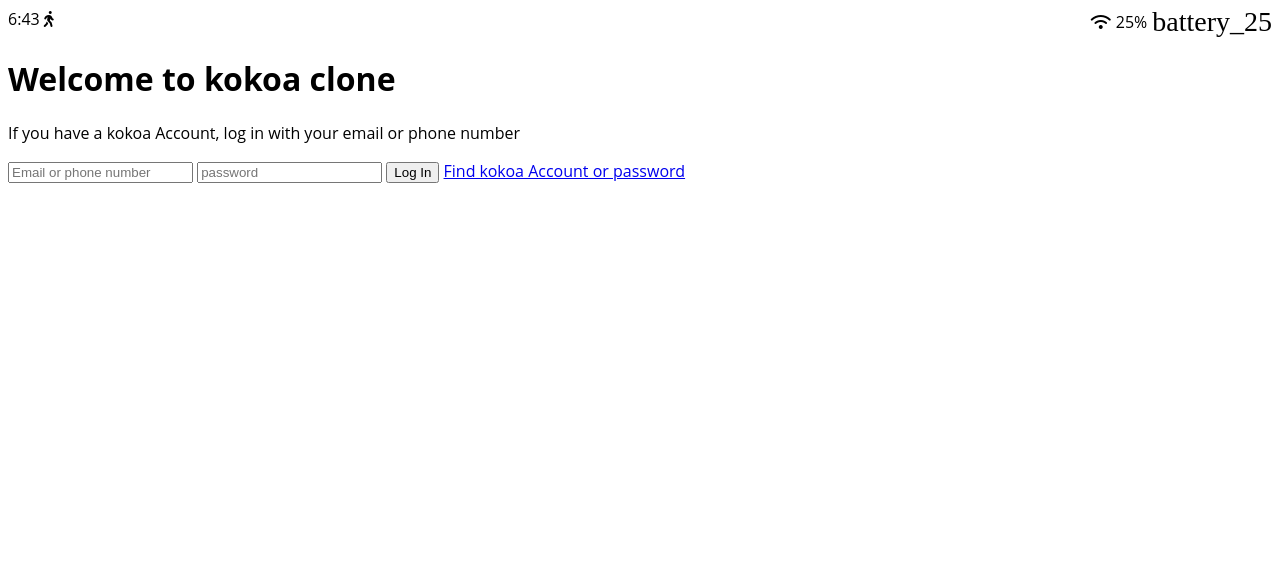
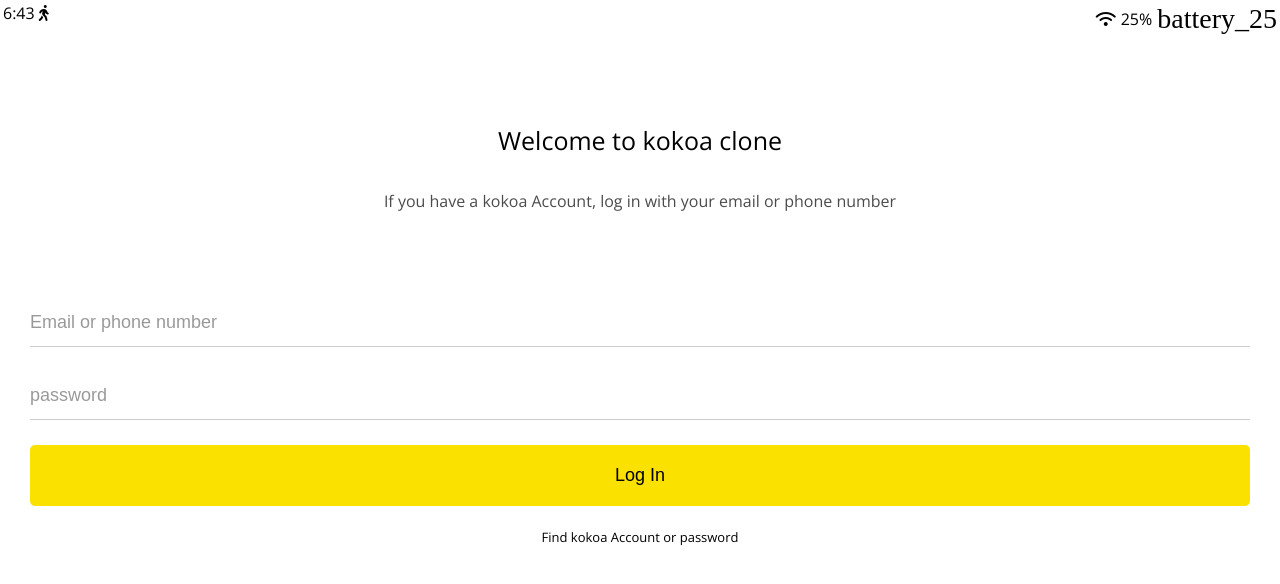
Before and after one commit to ysk9926/kokoa-clone, a plain HTML site: page index.html in a window 1280 px wide. Drawn offline with nearby package versions, Linux system fonts and the light colour scheme; a web font is replaced by a local one.

Commit message:
study2
22.09.26

```diff
--- /dev/null
+++ b/css/reset.css
@@ -0,0 +1,47 @@
+html, body, div, span, applet, object, iframe,
+h1, h2, h3, h4, h5, h6, p, blockquote, pre,
+a, abbr, acronym, address, big, cite, code,
+del, dfn, em, img, ins, kbd, q, s, samp,
+small, strike, strong, sub, sup, tt, var,
+b, u, i, center,
+dl, dt, dd, ol, ul, li,
+fieldset, form, label, legend,
+table, caption, tbody, tfoot, thead, tr, th, td,
+article, aside, canvas, details, embed,
+figure, figcaption, footer, header, hgroup,
+menu, nav, output, ruby, section, summary,
+time, mark, audio, video {
+	margin: 0;
+	padding: 0;
+	border: 0;
+	font-size: 100%;
+	font: inherit;
+	vertical-align: baseline;
+}
+/* HTML5 display-role reset for older browsers */
+article, aside, details, figcaption, figure,
+footer, header, hgroup, menu, nav, section {
+	display: block;
+}
+body {
+	line-height: 1;
+}
+ol, ul {
+	list-style: none;
+}
+blockquote, q {
+	quotes: none;
+}
+blockquote:before, blockquote:after,
+q:before, q:after {
+	content: '';
+	content: none;
+}
+table {
+	border-collapse: collapse;
+	border-spacing: 0;
+}
+
+input:focus{
+	outline: none;
+}
--- /dev/null
+++ b/css/status-bar.css
@@ -0,0 +1,12 @@
+.status-bar{
+    display: flex;
+    justify-content: space-between;
+    padding: 5px 3px;
+}
+.status-bar__columm:last-child{
+    display: flex;
+align-items: center;
+}
+.status-bar__columm:last-child span{
+    margin: 0px 5px;
+}
--- a/css/style.css
+++ b/css/style.css
@@ -1,3 +1,7 @@
+@import url('https://fonts.googleapis.com/css2?family=Open+Sans:wght@400;600&display=swap');
+@import "reset.css";
+@import "status-bar.css";
+@import "variables.css";
 @font-face {
     font-family: 'Framework7 Icons';
     font-style: normal;
@@ -28,19 +32,64 @@
     -moz-font-feature-settings: 'liga';
     font-feature-settings: 'liga';
   }
-@import url('https://fonts.googleapis.com/css2?family=Open+Sans:wght@400;600&display=swap');
+
 body{
     font-family: 'Open Sans', sans-serif;
 }
 
-.status-bar{
-    display: flex;
-    justify-content: space-between;
+.welcome-header{
+  margin: 90px 0px;
+  text-align: center;
+  display: flex;
+  flex-direction: column;
+  align-items: center;
+
 }
-.status-bar__columm:last-child{
-    display: flex;
-align-items: center;
+.welcome-header__title{
+  margin-bottom: 40px;
+  font-size: 25px;
 }
-.status-bar__columm:last-child span{
-    margin: 0px 5px;
+
+.welcome-header__text{
+width: 60%;
+opacity: 0.7;
 }
+
+.login-form{
+  display: flex;
+  flex-direction: column;
+  margin: 0px 30px;
+}
+
+.login-form input{
+  padding:  13px 0px;
+  border: none;
+  font-size: 18px;
+  margin-bottom: 25px;
+}
+.login-form input::placeholder{
+  color: rgba(0, 0, 0, 0.4);
+}
+
+.login-form input:not([type="submit"]){
+  border-bottom: 1px solid rgba(0, 0, 0, 0.2);
+  transition: border-color 0.3s ease-in-out;
+
+}
+.login-form input:focus{
+border-color: var(--yello);
+}
+
+.login-form input[type="submit"]{
+  background-color: var(--yello);
+  cursor: pointer;
+  padding: 20px 0px;
+  border-radius: 5px;
+}
+
+.login-form a{
+  text-align: center;
+  text-decoration: none;
+  color: inherit;
+  font-size: 13px;
+}
--- /dev/null
+++ b/css/variables.css
@@ -0,0 +1,3 @@
+:root{
+    --yello: #fae100;
+}
```
